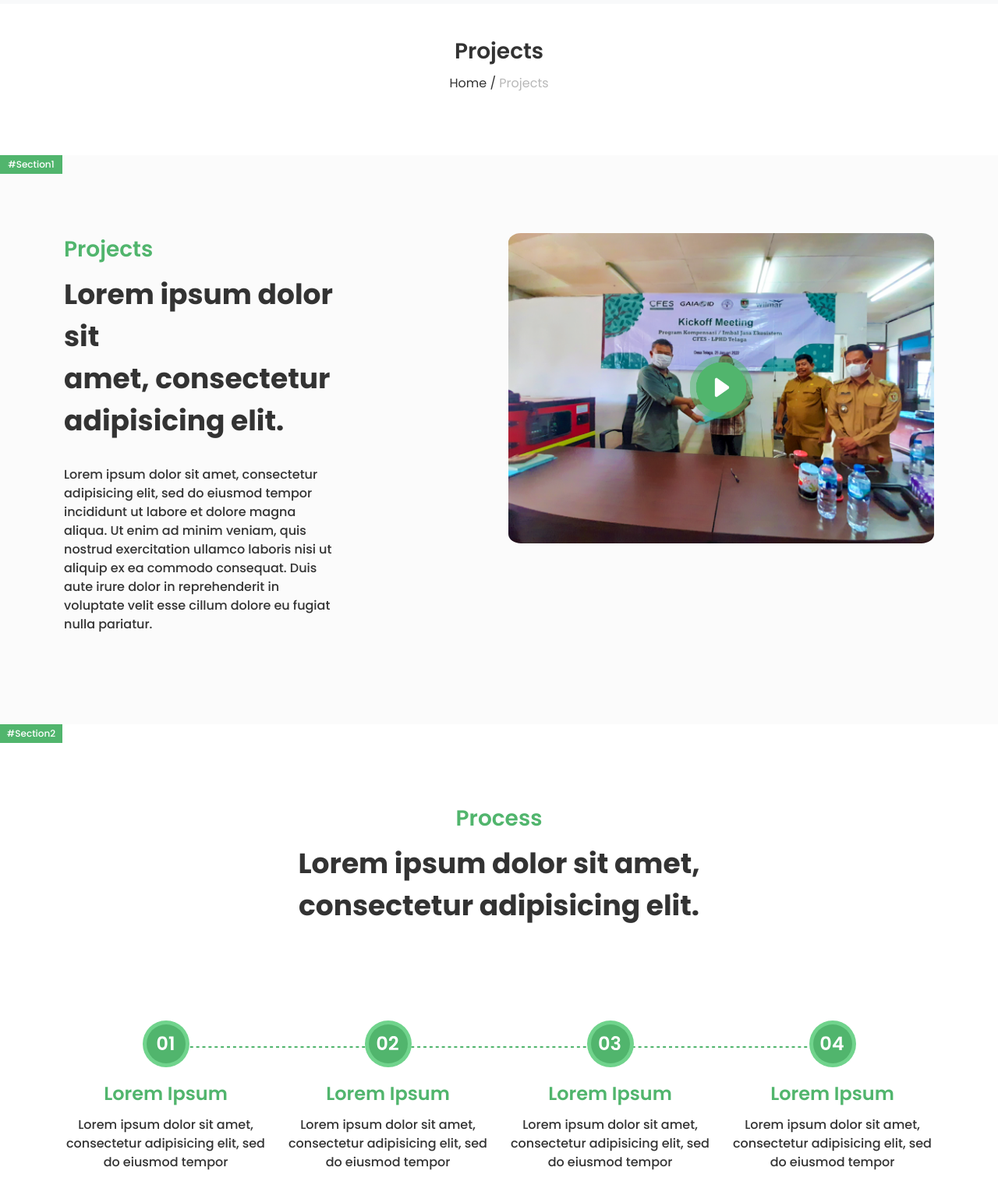
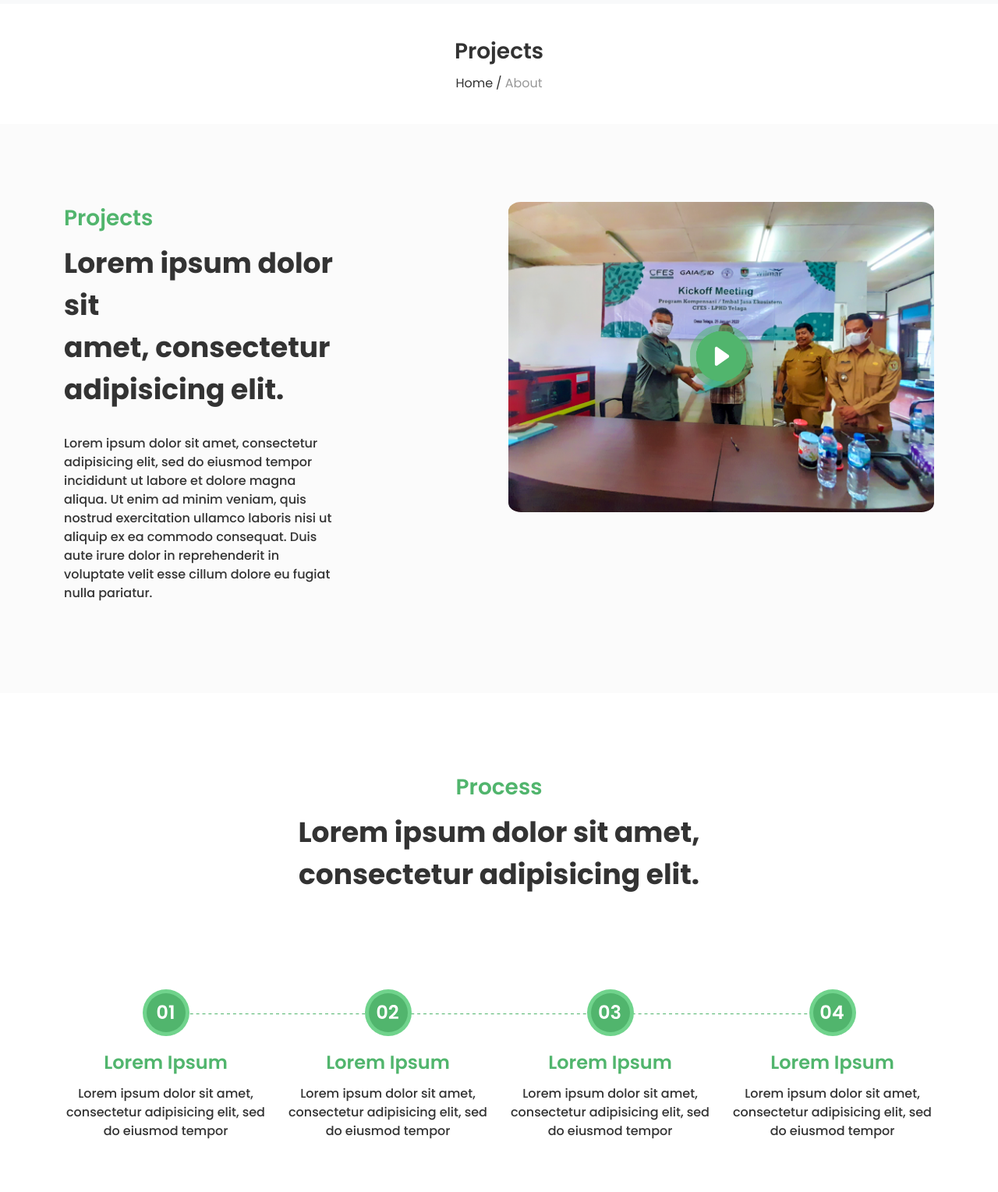
Before and after one commit to syafa2898/Gaia, a plain HTML site: page projects.html in a window 1280 px wide. Shown: the part 71-1600 px from the top of the page at 78% size. Drawn offline with nearby package versions, Linux system fonts and the light colour scheme.

Commit message:
last commit

```diff
--- a/assets/css/style.scss
+++ b/assets/css/style.scss
@@ -57,7 +57,7 @@ body {
 
 .centered-line {
   position: absolute;
-  top: 20%;
+  top: 19%;
   width: 80%;
   left: 50%;
   transform: translate(-50%, -50%);
@@ -234,6 +234,10 @@ a.text-gray:target {
 
 .mb-20 {
   margin-bottom: 20px;
+}
+
+.mb-40 {
+  margin-bottom: 40px;
 }
 
 .mb-50 {
--- a/projects.html
+++ b/projects.html
@@ -170,20 +170,21 @@
     <!-- navbar end -->
 
     <!-- heading start-->
-    <div class="col-12 text-center mt-40 mb-80">
+    <div class="col-12 text-center mt-40 mb-40">
       <h3 class="banner-title">Projects</h3>
-      <p>
-        Home /
-        <a class="text-decoration-none" style="color: #b8b8b8">Projects</a>
-      </p>
+      <div class="link d-flex justify-content-center gap-1 text-center">
+        <div class="homeLink">Home</div>
+        <div class="slash">/</div>
+        <div class="opacity-50">About</div>
+      </div>
     </div>
     <!-- heading end -->
 
     <!-- project start -->
     <section class="bg-lightgray" id="hero">
-      <div class="section-label text-white bg-green-2">
+      <!-- <div class="section-label text-white bg-green-2">
         <p class="label-text">#Section1</p>
-      </div>
+      </div> -->
       <div class="banner container pb-100 pt-100 text-white align-self-center">
         <div class="row">
           <div class="col-12 col-md-5 col-lg-4">
@@ -224,9 +225,9 @@
 
     <!-- process section start -->
     <section class="process" id="process">
-      <div class="section-label text-white bg-green-2">
+      <!-- <div class="section-label text-white bg-green-2">
         <p class="label-text">#Section2</p>
-      </div>
+      </div> -->
       <div
         class="banner container pt-100 pb-100 text-black text-center align-self-center"
       >
@@ -295,10 +296,10 @@
     <!-- process section end -->
 
     <!-- services section start    -->
-    <section class="bg-services">
-      <div class="section-label bg-light">
+    <section class="bg-services" id="services">
+      <!-- <div class="section-label bg-light">
         <p class="label-text green-2">#Section3</p>
-      </div>
+      </div> -->
       <div class="banner pt-100 pb-100 container-xxl align-self-center">
         <div class="text-white text-center">
           <h2 class="banner-title">Services</h2>
@@ -361,10 +362,10 @@
     <!-- services section end -->
 
     <!-- FAQ Section start -->
-    <section>
-      <div class="section-label text-white bg-green-2">
+    <section id="faq">
+      <!-- <div class="section-label text-white bg-green-2">
         <p class="label-text">#Section4</p>
-      </div>
+      </div> -->
       <div class="banner container pt-100 pb-100 text-black align-self-center">
         <div class="text-center">
           <h2 class="banner-title green-2 mb-10">FAQ</h2>
```
Also changed, not shown: assets/css/style.css, 1 other file.
